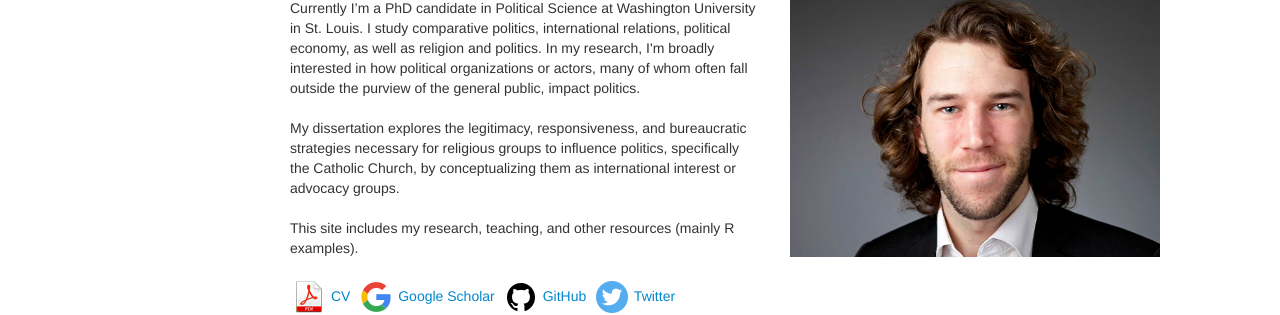
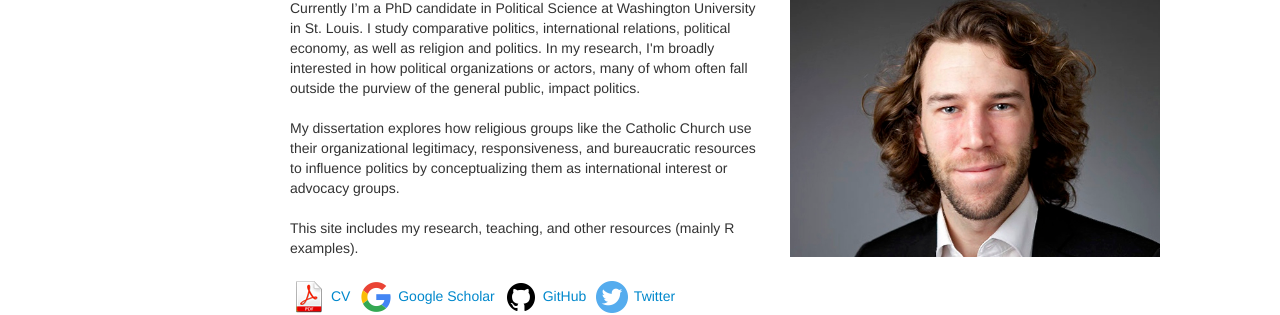
Before and after one commit to zieglerjef/zieglerjef.github.io, a Jekyll site: the page built from index.md, in a window 1280 px wide. Shown: the part 154-469 px from the top of the page. Built offline with Jekyll 4.4.1, drawn with Linux system fonts in a browser that asks for light colours.

Commit message:
Update index.md

```diff
--- a/index.md
+++ b/index.md
@@ -9,7 +9,7 @@ title: Welcome!
 
 Currently I’m a PhD candidate in Political Science at Washington University in St. Louis. I study comparative politics, international relations, political economy, as well as religion and politics. In my research, I'm broadly interested in how political organizations or actors, many of whom often fall outside the purview of the general public, impact politics.<br/><br/>
 
-My dissertation explores the legitimacy, responsiveness, and bureaucratic strategies necessary for religious groups to influence politics, specifically the Catholic Church, by conceptualizing them as international interest or advocacy groups. <br/><br/>
+My dissertation explores how religious groups like the Catholic Church use their organizational legitimacy, responsiveness, and bureaucratic resources to influence politics by conceptualizing them as international interest or advocacy groups. <br/><br/>
 
 This site includes my research, teaching, and other resources (mainly R examples).<br/><br/>
 
```
